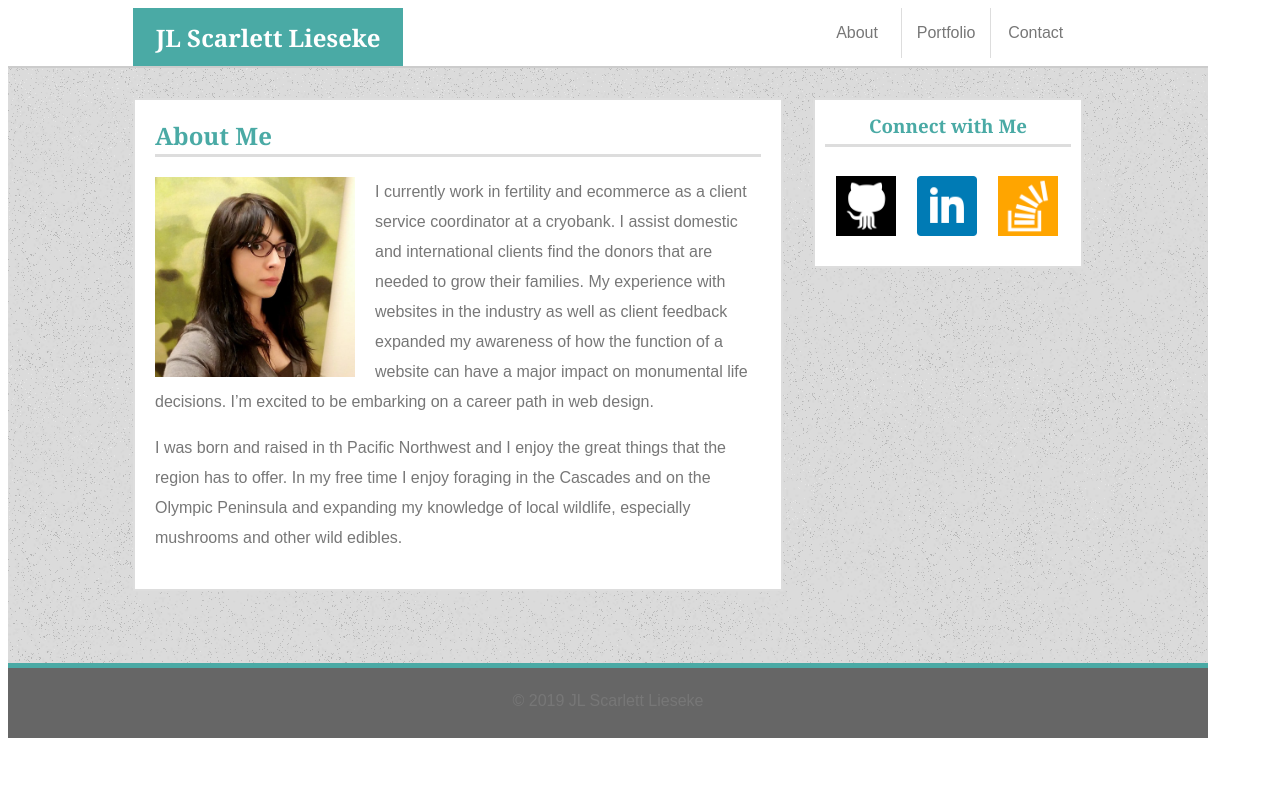
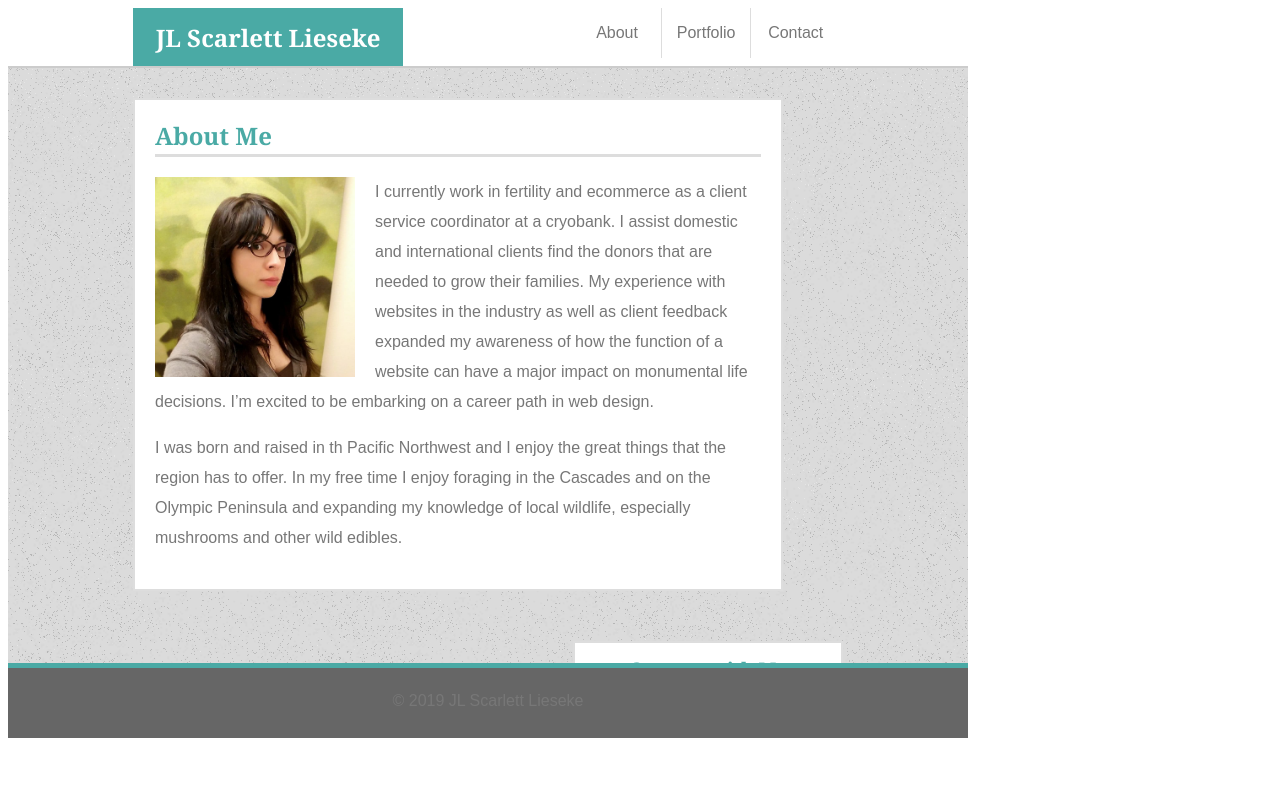
Before and after one commit to llamadu/Basic-Portfolio, a PHP site: page /index.php in a window 1280 px wide. Shown: the top 810 px of the page. Run offline with PHP 8.4, Linux system fonts and the light colour scheme.

Commit message:
change width to 960 from 1200

```diff
--- a/assets/css/style.css
+++ b/assets/css/style.css
@@ -9,8 +9,7 @@
       font-family: 'Arial', 'Helvetica Neue', Helvetica, sans-serif;
       line-height: 30px;
       text-align: left;
-      /* Set width to 1200 instead of 960 for better layout (in my humble opinion). */
-      width: 1200px;
+      width: 960px;
   }
 
   header	{
```
